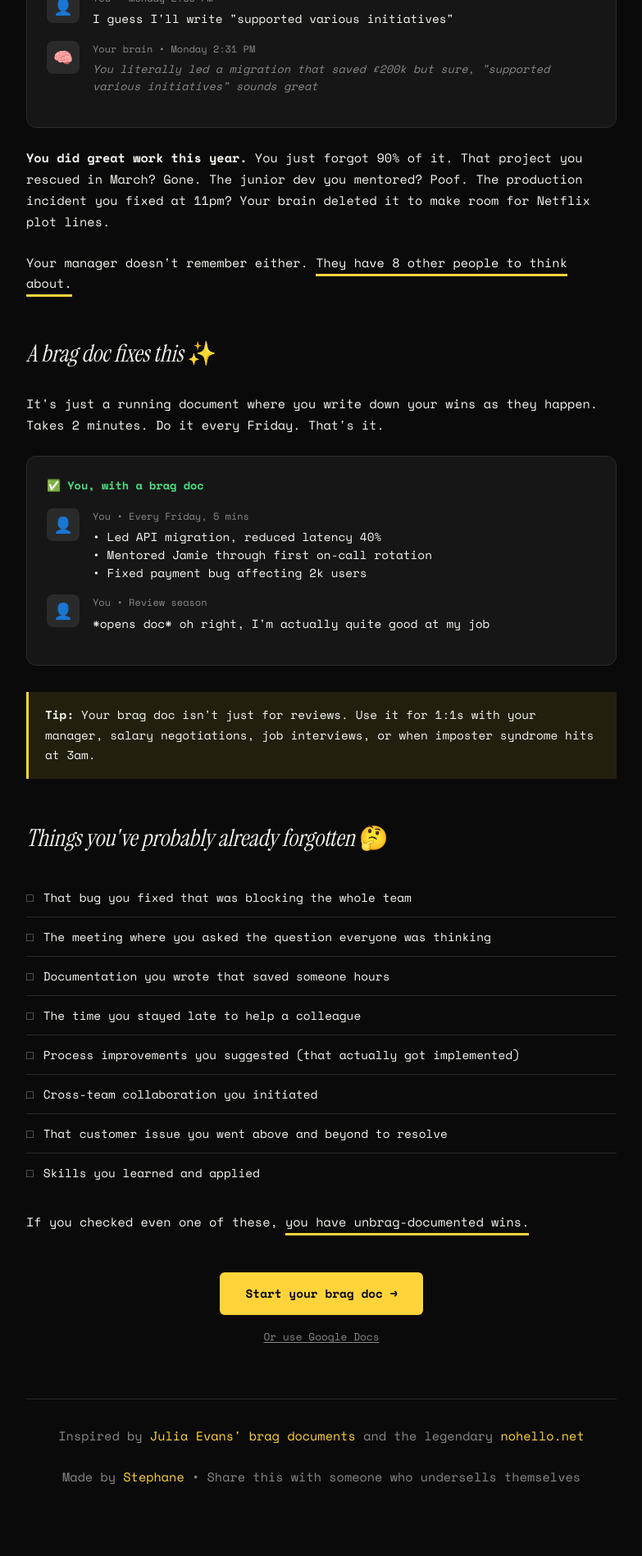
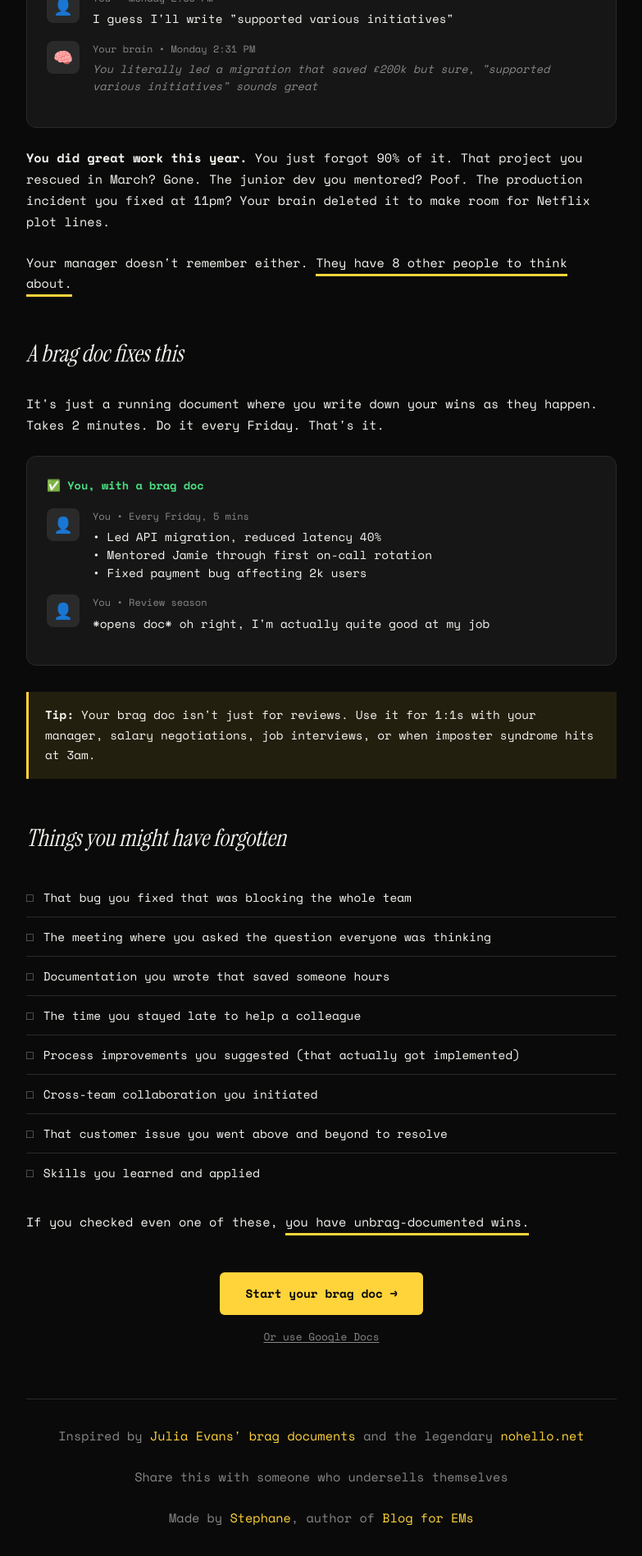
Before and after one commit to stmoreau/bragdoc, a Next.js app: page / in a window 1280 px wide. Shown: the part 519-2417 px from the top of the page at 82% size, without its empty margins (248-1031 px from the left). Built offline with nearby package versions, Linux system fonts and the light colour scheme.

Commit message:
Improve write page UI

```diff
--- a/app/globals.css
+++ b/app/globals.css
@@ -18,7 +18,7 @@
 }
 
 body {
-    font-family: var(--font-space-mono), 'Space Mono', monospace;
+  font-family: var(--font-space-mono), "Space Mono", monospace;
   background: var(--bg);
   color: var(--text);
   line-height: 1.7;
@@ -33,7 +33,7 @@ body {
 }
 
 h1 {
-    font-family: var(--font-instrument-serif), 'Instrument Serif', serif;
+  font-family: var(--font-instrument-serif), "Instrument Serif", serif;
   font-size: clamp(3rem, 12vw, 6rem);
   font-weight: 400;
   letter-spacing: -0.02em;
@@ -48,7 +48,7 @@ h1 {
 }
 
 h2 {
-    font-family: var(--font-instrument-serif), 'Instrument Serif', serif;
+  font-family: var(--font-instrument-serif), "Instrument Serif", serif;
   font-size: 1.8rem;
   font-weight: 400;
   margin: 3rem 0 1.5rem;
@@ -86,8 +86,12 @@ p {
   font-weight: 700;
 }
 
-.scenario-header.bad { color: var(--red); }
-.scenario-header.good { color: var(--green); }
+.scenario-header.bad {
+  color: var(--red);
+}
+.scenario-header.good {
+  color: var(--green);
+}
 
 .message {
   display: flex;
@@ -193,7 +197,7 @@ p {
   color: var(--text);
   border: 1px solid var(--border);
   padding: 0.5rem 1rem;
-    font-family: var(--font-space-mono), 'Space Mono', monospace;
+  font-family: var(--font-space-mono), "Space Mono", monospace;
   font-size: 0.75rem;
   border-radius: 6px;
   cursor: pointer;
@@ -243,7 +247,7 @@ p {
   border: 1px solid var(--border);
   border-radius: 6px;
   padding: 0.75rem;
-    font-family: var(--font-space-mono), 'Space Mono', monospace;
+  font-family: var(--font-space-mono), "Space Mono", monospace;
   font-size: 0.9rem;
   color: var(--text);
   transition: border-color 0.2s;
@@ -275,7 +279,7 @@ p {
   color: var(--bg);
   border: none;
   padding: 0.875rem;
-    font-family: var(--font-space-mono), 'Space Mono', monospace;
+  font-family: var(--font-space-mono), "Space Mono", monospace;
   font-size: 0.9rem;
   font-weight: 700;
   border-radius: 6px;
@@ -312,11 +316,26 @@ p {
   margin-bottom: 0.75rem;
 }
 
-.entry-category.shipped { background: rgba(74, 222, 128, 0.2); color: var(--green); }
-.entry-category.helped { background: rgba(96, 165, 250, 0.2); color: #60a5fa; }
-.entry-category.learned { background: rgba(192, 132, 252, 0.2); color: #c084fc; }
-.entry-category.improved { background: rgba(251, 146, 60, 0.2); color: #fb923c; }
-.entry-category.other { background: rgba(148, 163, 184, 0.2); color: #94a3b8; }
+.entry-category.delivered {
+  background: rgba(74, 222, 128, 0.2);
+  color: var(--green);
+}
+.entry-category.helped {
+  background: rgba(96, 165, 250, 0.2);
+  color: #60a5fa;
+}
+.entry-category.learned {
+  background: rgba(192, 132, 252, 0.2);
+  color: #c084fc;
+}
+.entry-category.improved {
+  background: rgba(251, 146, 60, 0.2);
+  color: #fb923c;
+}
+.entry-category.other {
+  background: rgba(148, 163, 184, 0.2);
+  color: #94a3b8;
+}
 
 .entry-title {
   font-weight: 700;
@@ -439,7 +458,7 @@ p {
   background: var(--accent);
   color: var(--bg);
   padding: 0.875rem 2rem;
-    font-family: var(--font-space-mono), 'Space Mono', monospace;
+  font-family: var(--font-space-mono), "Space Mono", monospace;
   font-size: 0.9rem;
   font-weight: 700;
   text-decoration: none;
@@ -486,7 +505,6 @@ p {
 .emoji {
   font-style: normal;
 }
-
 
 /* ========================================
    WRITE PAGE - Premium Writing Experience
@@ -618,7 +636,11 @@ p {
   left: 0;
   right: 0;
   z-index: 99;
-    background: linear-gradient(90deg, rgba(96, 165, 250, 0.15) 0%, rgba(192, 132, 252, 0.15) 100%);
+  background: linear-gradient(
+    90deg,
+    rgba(96, 165, 250, 0.15) 0%,
+    rgba(192, 132, 252, 0.15) 100%
+  );
   border-bottom: 1px solid rgba(96, 165, 250, 0.2);
   color: #60a5fa;
   padding: 0.75rem 2rem;
@@ -651,8 +673,15 @@ p {
 }
 
 @keyframes pulse {
-    0%, 100% { opacity: 0.5; transform: scale(1); }
-    50% { opacity: 1; transform: scale(1.1); }
+  0%,
+  100% {
+    opacity: 0.5;
+    transform: scale(1);
+  }
+  50% {
+    opacity: 1;
+    transform: scale(1.1);
+  }
 }
 
 /* Main Content Area */
@@ -722,8 +751,12 @@ p {
   transition: all 0.2s;
 }
 
-.doc-role { width: 200px; }
-.doc-period { width: 80px; }
+.doc-role {
+  width: 200px;
+}
+.doc-period {
+  width: 80px;
+}
 
 .doc-role:focus,
 .doc-period:focus {
--- a/app/page.tsx
+++ b/app/page.tsx
@@ -66,9 +66,7 @@ export default function Home() {
         </span>
       </p>
 
-      <h2>
-        A brag doc fixes this <span className="emoji">✨</span>
-      </h2>
+      <h2>A brag doc fixes this</h2>
 
       <p>
         It&apos;s just a running document where you write down your wins as they
@@ -108,10 +106,7 @@ export default function Home() {
         imposter syndrome hits at 3am.
       </div>
 
-      <h2>
-        Things you&apos;ve probably already forgotten{" "}
-        <span className="emoji">🤔</span>
-      </h2>
+      <h2>Things you might have forgotten</h2>
 
       <ul className="checklist">
         <li>
@@ -186,6 +181,7 @@ export default function Home() {
             nohello.net
           </a>
         </p>
+        <p>Share this with someone who undersells themselves</p>
         <p style={{ marginTop: "0.5rem" }}>
           Made by{" "}
           <a
@@ -194,8 +190,15 @@ export default function Home() {
             rel="noopener noreferrer"
           >
             Stephane
-          </a>{" "}
-          • Share this with someone who undersells themselves
+          </a>
+          , author of{" "}
+          <a
+            href="https://blog4ems.com"
+            target="_blank"
+            rel="noopener noreferrer"
+          >
+            Blog for EMs
+          </a>
         </p>
       </div>
     </div>
--- a/app/write/page.tsx
+++ b/app/write/page.tsx
@@ -7,7 +7,7 @@ interface BragDoc {
   name: string;
   role: string;
   period: string;
-  shipped: string[];
+  delivered: string[];
   collaboration: string[];
   growth: string[];
   impact: string[];
@@ -22,7 +22,7 @@ const DEFAULT_DOC: BragDoc = {
   name: "",
   role: "",
   period: new Date().getFullYear().toString(),
-  shipped: [""],
+  delivered: [""],
   collaboration: [""],
   growth: [""],
   impact: [""],
@@ -33,9 +33,9 @@ const DEFAULT_DOC: BragDoc = {
 
 const SECTIONS = [
   {
-    key: "shipped" as const,
+    key: "delivered" as const,
     icon: "🚀",
-    title: "What I Shipped",
+    title: "What I Delivered",
     placeholder:
       "Launched the new checkout flow, reducing cart abandonment by 15%...",
     prompts: [
@@ -129,9 +129,14 @@ export default function WritePage() {
     requestAnimationFrame(() => {
       const hash = window.location.hash.slice(1);
       if (hash) {
-        const sharedData = decompressData(hash);
+        const sharedData = decompressData(hash) as BragDoc & { shipped?: string[] };
         if (sharedData) {
-          setDoc(sharedData);
+          // Migrate old "shipped" key to "delivered"
+          if (sharedData.shipped && !sharedData.delivered) {
+            sharedData.delivered = sharedData.shipped;
+            delete sharedData.shipped;
+          }
+          setDoc({ ...DEFAULT_DOC, ...sharedData });
           setIsSharedView(true);
           setMounted(true);
           return;
@@ -141,7 +146,13 @@ export default function WritePage() {
       const stored = localStorage.getItem(STORAGE_KEY);
       if (stored) {
         try {
-          setDoc(JSON.parse(stored));
+          const parsed = JSON.parse(stored);
+          // Migrate old "shipped" key to "delivered"
+          if (parsed.shipped && !parsed.delivered) {
+            parsed.delivered = parsed.shipped;
+            delete parsed.shipped;
+          }
+          setDoc({ ...DEFAULT_DOC, ...parsed });
         } catch {
           setDoc(DEFAULT_DOC);
         }
```
Lines whose indentation alone changed are shown as unchanged.
